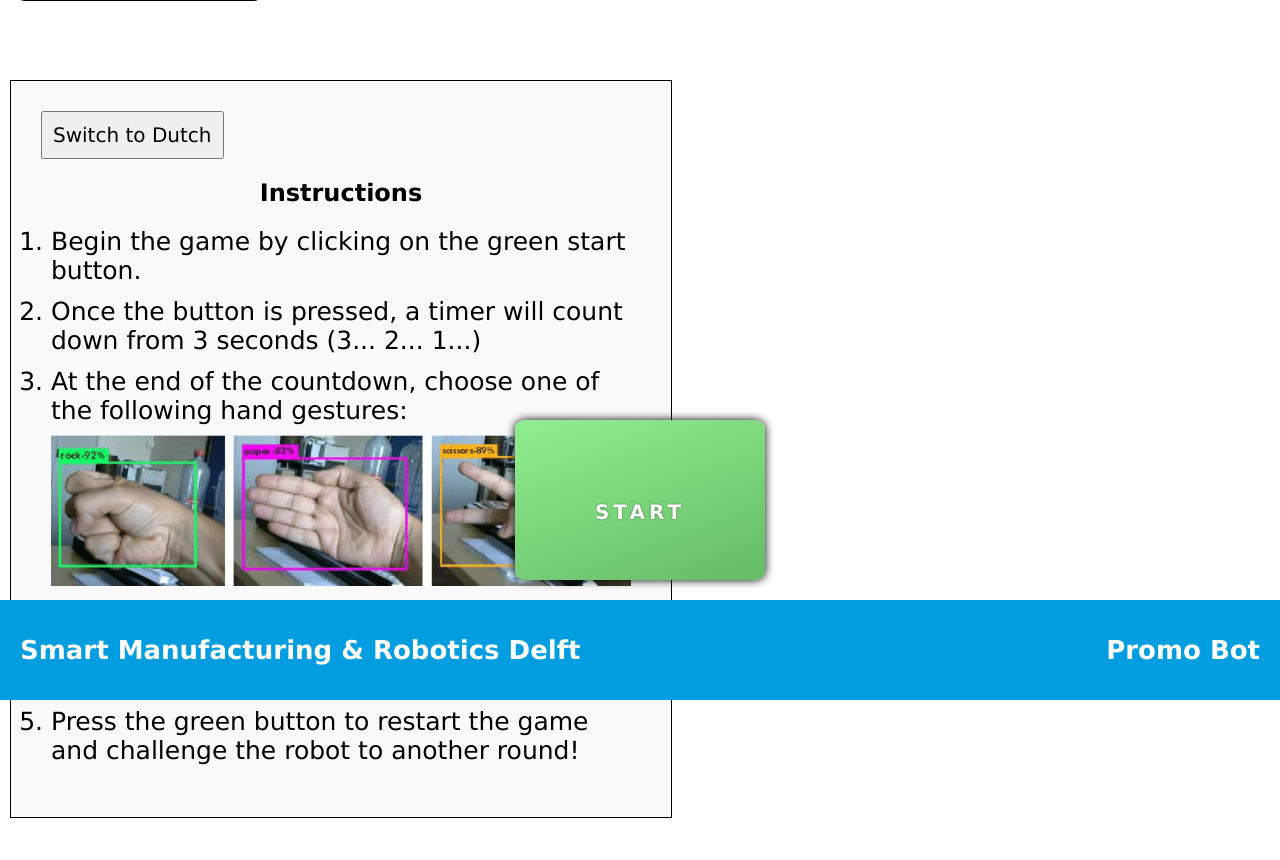
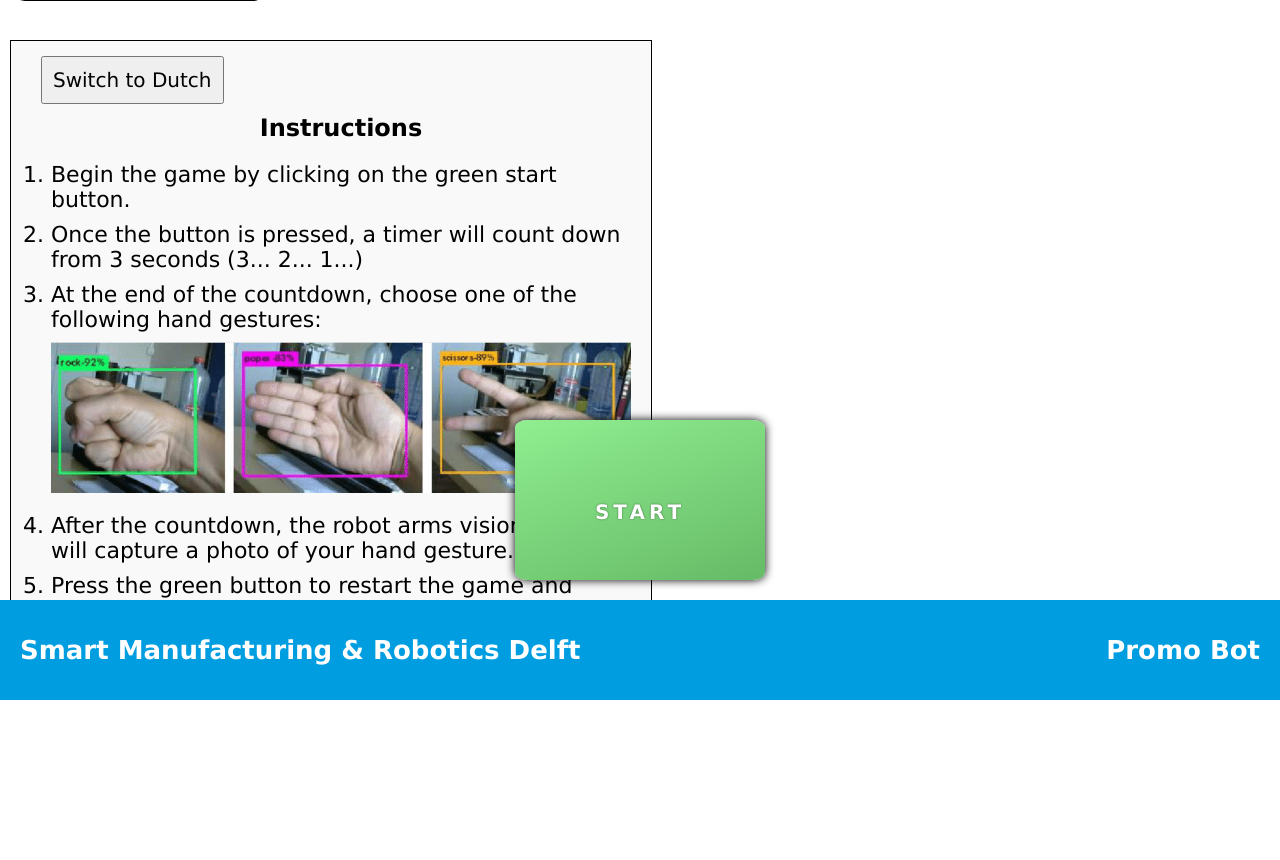
Before and after one commit to Vonkje2000/SMR-Demobot_V2, a Flask app: page /rockpaperscissors in a window 1280 px wide. Shown: the part 100-960 px from the top of the page. Run offline with Flask 3, Linux system fonts and the light colour scheme; parts of the project's set-up code (start-up, migrations or seed data) failed here and were passed over.

Commit message:
GUI finishing touches v3

```diff
--- a/static/css/AI_voice_chat_style.css
+++ b/static/css/AI_voice_chat_style.css
@@ -127,7 +127,7 @@ html {
     text-align: left;
     padding-left: 16px;
 	text-align: center;
-	padding-top:140px;
+	padding-top:130px;
 }
 
 .button {
--- a/static/css/RPS_style.css
+++ b/static/css/RPS_style.css
@@ -31,16 +31,19 @@ body {
 
 .instructions-container {
   width: 600px; /* Adjust the width as needed */
-  padding: 30px;
+  padding-left: 30px;
+  padding-right: 10px;
+  padding-top: 15px;
+  padding-bottom: 10px;
   border: 1px solid #000;
   background-color: #f9f9f9;
   position: absolute;
   left: 10px;
-  top: 180px; /* Adjust the top position as needed */
+  top: 140px; /* Adjust the top position as needed */
 }
 
 .instructions-container h2 {
-  margin-top: 20px;
+  margin-top: 10px;
   text-align: center;
 }
 
@@ -76,8 +79,8 @@ body {
 }
 
 .instructions li {
-  padding-bottom: 12px;
-  font-size: 25px;
+  padding-bottom: 10px;
+  font-size: 22px;
 }
 
 .instructions img {
```
